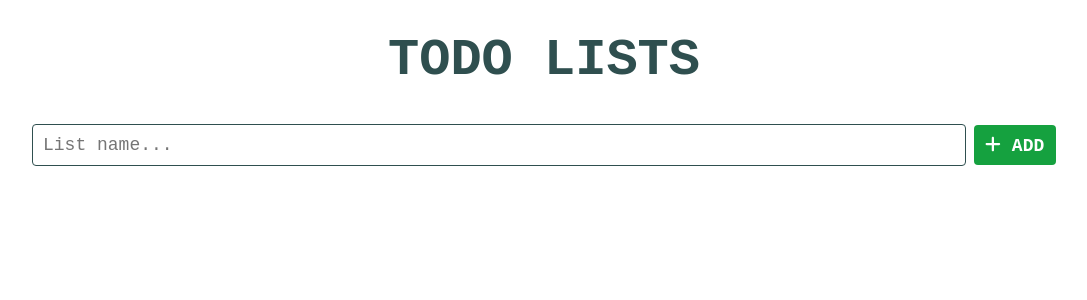
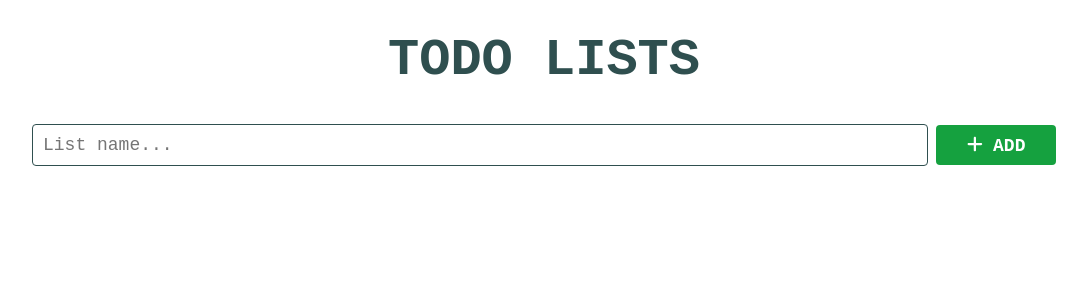
Before and after one commit to collazomathias/RetoReactJS, a React (Create React App) app in the folder frontend/: page / in a window 1280 px wide. Shown: the top 300 px of the page, without its empty margins (96-1183 px from the left). Built offline with nearby package versions, Linux system fonts and the light colour scheme; no server answers.

Commit message:
Modificado el diseño del CRUD. Puliendo´últimos detalles.

```diff
--- a/frontend/src/components/Lists/ListForm.jsx
+++ b/frontend/src/components/Lists/ListForm.jsx
@@ -44,7 +44,6 @@ const ListForm = () => {
             name: state.name,
             id: item.id,
         };
-
         fetch(HOST_API + "/lists/ "+item.id, {
             method: "PUT",
             body: JSON.stringify(request),
@@ -62,7 +61,7 @@ const ListForm = () => {
     return (
         <form ref={formListRef} className='list-form-container'>
             <div className='list-form'>
-                <input type='text' name='name' placeholder='List name...' defaultValue={item.name}
+                <input id='input-list-name' type='text' name='name' placeholder='List name...' defaultValue={item.name}
                 onChange={(event) => {
                     setState({ ...state, name: event.target.value });
                 }}></input>
--- a/frontend/src/components/Todos/TodoView.jsx
+++ b/frontend/src/components/Todos/TodoView.jsx
@@ -6,6 +6,7 @@ import { faEdit, faTrash, faThumbsUp, faThumbsDown } from '@fortawesome/free-sol
 
 const TodoView = (props) => {
     const { dispatch, state } = useContext(TodoStore);
+
 
     useEffect(() => {
         fetch(HOST_API + "/todos/list/" + props.listId)
--- a/frontend/src/index.css
+++ b/frontend/src/index.css
@@ -49,7 +49,7 @@
 
 .list-form input {
     height: 40px;
-    width: 90%;
+    width: calc(100% - 140px);
     font-family:"Courier New", arial, helvética;
     font-size: 18px;
     padding-left: 10px;
@@ -59,7 +59,7 @@
 
 .list-form button {
     height: 40px;
-    width: calc(10% - 20px);
+    width: 120px;
     border-radius: 4px;
     background-color: #15a13f;
     color: white;
@@ -92,7 +92,6 @@
     color: darkslategray;
     display: flex;
     flex-direction: row;
-    justify-content: space-between;
     align-items: center;
     text-align: left;
 }
@@ -105,7 +104,7 @@
 }
 
 .list-header h3:nth-child(2){
-    width: 70%;
+    width: calc(90% - 300px);
     padding-left: 20px;
     font-size: 18px;
     font-family:"Courier New", arial, helvética;
@@ -168,7 +167,7 @@
 }
 
 .todo-header input {
-    width: 90%;
+    width: calc(100% - 140px);
     height: 40px;
     font-family:"Courier New", arial, helvética;
     font-size: 18px;
@@ -181,7 +180,7 @@
     background-color: #15a13f;
     border: none;
     height: 40px;
-    width: calc(10% - 20px);
+    width: 120px;
     color: white;
     font-family:"Courier New", arial, helvética;
     font-size: 18px;
```
